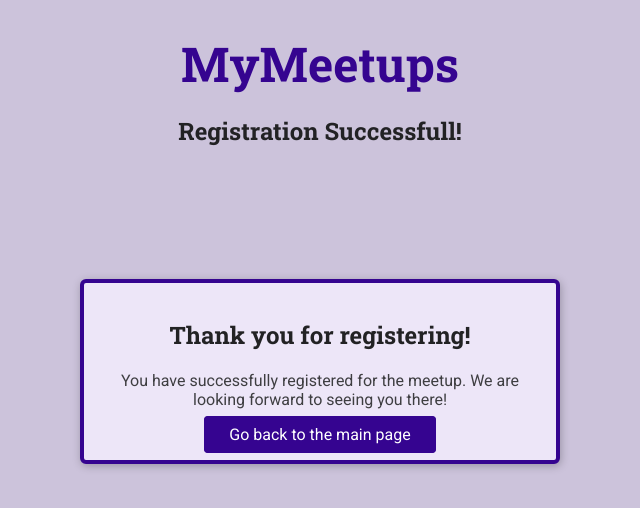
After one commit to Futym/django-meetup-course, a Django app: template meetups/templates/meetups/confirmation.html in a window 1280 px wide. The commit adds this page. Shown: the top 508 px of the page, without its empty margins (320-960 px from the left). Run offline with Django 5.2, Linux system fonts and the light colour scheme; the template is opened without the code that fills it, so the values that code supplies are empty.

```diff
--- /dev/null
+++ b/meetups/static/meetups/styles/confirmation.css
@@ -0,0 +1,11 @@
+section {
+    max-width: 30rem;
+    margin: 5rem auto;
+    border-radius: 6px;
+    background-color: #ede6f8;
+    border: 4px solid #350490;
+    box-shadow: 1px 2px 8px rgba(0, 0, 0, 0.25);
+    position: relative;
+    padding: 1rem;
+    text-align: center;
+}
--- /dev/null
+++ b/meetups/templates/meetups/confirmation.html
@@ -0,0 +1,15 @@
+{% extends 'meetups/base/base.html' %}
+{% load static %}
+
+{% block title %}Confirmation{% endblock %}
+{% block extra_css %}
+    <link rel="stylesheet" href="{% static 'meetups/styles/confirmation.css' %}">
+{% endblock %}
+{% block main_heading %}Registration Successfull!{% endblock %}
+{% block content %}
+    <section id="confirmation">
+        <h2>Thank you for registering!</h2>
+        <p>You have successfully registered for the meetup. We are looking forward to seeing you there!</p>
+        <a href="{% url 'all-meetups' %}" class="btn">Go back to the main page</a>
+    </section>
+{% endblock %}
--- a/meetups/urls.py
+++ b/meetups/urls.py
@@ -4,5 +4,6 @@ from . import views
 
 urlpatterns = [
     path("meetups/", views.index, name="all-meetups"),
+    path("meetups/confirmation", views.confirmation, name="confirmation"),
     path("meetups/<slug:meetup_slug>/", views.meetup_details, name="meetup-detail"),
 ]
```
Also changed, not shown: meetups/forms.py (added, +9 -0 lines), meetups/templates/meetups/meetup-details.html (+9 -1 lines), meetups/views.py (+20 -2 lines).
